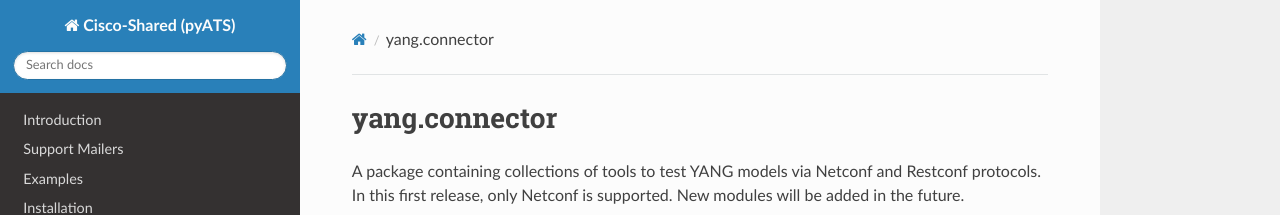
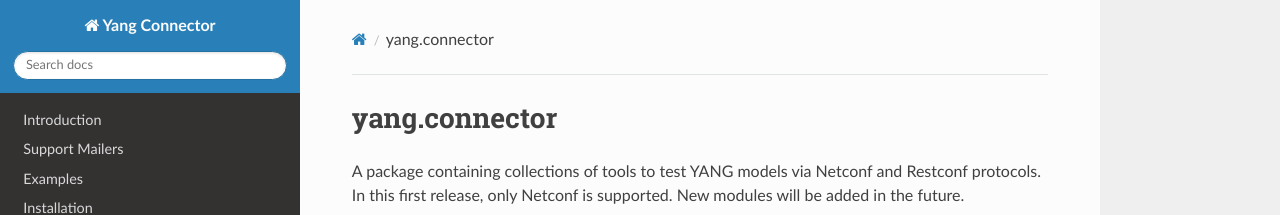
Before and after one commit to CiscoTestAutomation/yang, a Sphinx documentation site: the page built from connector/docs/index.rst, in a window 1280 px wide. Shown: the top 215 px of the page. Built offline with Sphinx 7.4.7 and the Read the Docs theme 2.0.0, drawn with Linux system fonts in a browser that asks for light colours.

Commit message:
docs update

```diff
--- a/connector/docs/conf.py
+++ b/connector/docs/conf.py
@@ -51,7 +51,7 @@ source_suffix = '.rst'
 master_doc = 'index'
 
 # General information about the project.
-project = 'Cisco-Shared (pyATS)'
+project = 'Yang Connector'
 copyright = '2014-2018, Cisco Systems'
 
 # The version info for the project you're documenting, acts as replacement for
```
Also changed, not shown: 1 other file.
